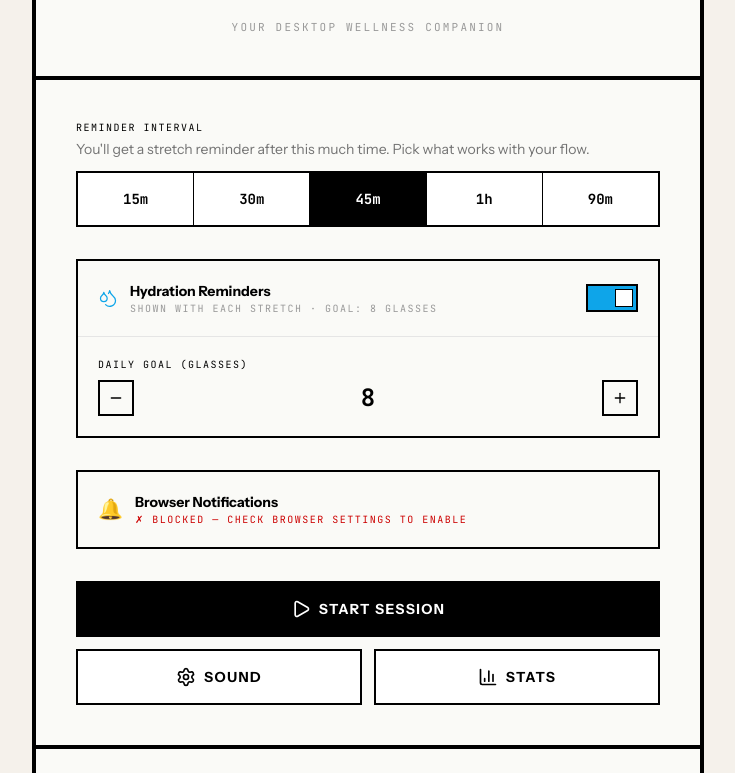
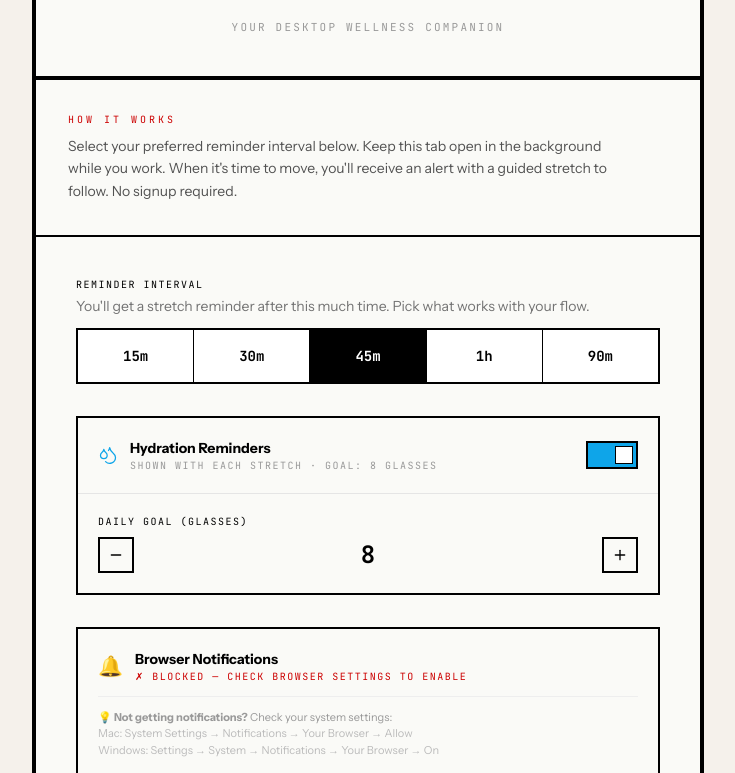
Before and after one commit to SJ9725/stretchcheck, a React (Vite) app: page / in a window 1280 px wide. Shown: the part 207-980 px from the top of the page, without its empty margins (272-1007 px from the left). Built offline with nearby package versions, Linux system fonts and the light colour scheme.

Commit message:
fixed home button

```diff
--- a/src/App.jsx
+++ b/src/App.jsx
@@ -6,7 +6,6 @@ const STRETCHES = [
   { id: 1, name: "Overhead Reach", area: "upper", description: "Stand up, reach both arms overhead, interlace fingers, and stretch upward", duration: 15, fallbackEmoji: "🙆", videoUrl: "https://fitness-app-365.s3.eu-west-1.amazonaws.com/Arm_stretch/Arm+stretch.mp4" },
   { id: 2, name: "Shoulder Rolls", area: "upper", description: "Stand up, roll shoulders backward 5 times, then forward 5 times", duration: 15, fallbackEmoji: "💪", videoUrl: "https://fitness-app-365.s3.eu-west-1.amazonaws.com/Shoulder_shrugs/video_media_01KG8B226QGMN86GP43EKEJMNH.mp4" },
   { id: 3, name: "Torso Twist", area: "core", description: "Stand with feet shoulder-width apart, twist torso left and right alternating", duration: 15, fallbackEmoji: "🔄", videoUrl: "https://fitness-app-365.s3.eu-west-1.amazonaws.com/Torso_twist/Torso+twist.mp4" },
-  { id: 4, name: "Arm Circles", area: "upper", description: "Stand up, extend arms to sides, make small circles forward then backward", duration: 20, fallbackEmoji: "⭕", videoUrl: "https://fitness-app-365.s3.eu-west-1.amazonaws.com/video_media_01KG8B226QGMN86GP43EKEJMNH.mp4" },
   { id: 5, name: "Side Bend", area: "core", description: "Stand tall, reach right arm overhead and bend left, then switch sides", duration: 15, fallbackEmoji: "🤸", videoUrl: "https://fitness-app-365.s3.eu-west-1.amazonaws.com/Side_bend/side+bend.mp4" },
   { id: 6, name: "Neck Rolls", area: "upper", description: "Gently roll head in a circle, 3 times each direction", duration: 15, fallbackEmoji: "🧘", videoUrl: "https://fitness-app-365.s3.eu-west-1.amazonaws.com/neck_rolls/Animate_this_manequin_202601312324_s2zxr.mp4" },
   { id: 7, name: "Chest Opener", area: "upper", description: "Clasp hands behind your back. Squeeze shoulder blades together, lift hands slightly, and open your chest. Hold 15 seconds.", duration: 20, fallbackEmoji: "🫁", videoUrl: "https://fitness-app-365.s3.eu-west-1.amazonaws.com/new-stretches/Chest_Opener_Stretch_Video_Generation.mp4" },
@@ -176,6 +175,7 @@ export default function App() {
   const [isRunning, setIsRunning] = useState(false);
   const [endTime, setEndTime] = useState(null); // timestamp when timer should fire
   const [timeLeft, setTimeLeft] = useState(0); // display only, calculated from endTime
+  const [pausedTimeLeft, setPausedTimeLeft] = useState(null); // stores remaining seconds when paused
   const [currentStretch, setCurrentStretch] = useState(null);
 
   const [soundVolume, setSoundVolume] = useState(0.5);
@@ -400,9 +400,25 @@ export default function App() {
     const now = Date.now();
     setEndTime(now + intervalMinutes * 60 * 1000);
     setTimeLeft(intervalMinutes * 60);
+    setPausedTimeLeft(null);
     setIsRunning(true);
     setMode('running');
     trackEvent('session_started', { interval: intervalMinutes });
+  };
+
+  const togglePause = () => {
+    if (isRunning) {
+      // Pausing: save the current remaining time
+      const remaining = Math.max(0, Math.round((endTime - Date.now()) / 1000));
+      setPausedTimeLeft(remaining);
+      setIsRunning(false);
+    } else {
+      // Resuming: set new endTime based on saved remaining time
+      const remaining = pausedTimeLeft !== null ? pausedTimeLeft : timeLeft;
+      setEndTime(Date.now() + remaining * 1000);
+      setPausedTimeLeft(null);
+      setIsRunning(true);
+    }
   };
 
   const skipStretch = () => { setMode('running'); setCurrentStretch(null); trackEvent('stretch_skipped'); };
@@ -541,6 +557,14 @@ export default function App() {
           <p style={{ ...mono(11, { letterSpacing: '0.2em' }), color: '#999' }}>Your Desktop Wellness Companion</p>
         </div>
 
+        {/* Intro */}
+        <div className="p-6 sm:p-8 border-b-2 border-black">
+          <div style={{ ...mono(10, { letterSpacing: '0.3em' }), color: '#CC0000', marginBottom: 8 }}>How It Works</div>
+          <p className="text-sm text-neutral-600 leading-relaxed" style={{ maxWidth: 540 }}>
+            Select your preferred reminder interval below. Keep this tab open in the background while you work. When it's time to move, you'll receive an alert with a guided stretch to follow. No signup required.
+          </p>
+        </div>
+
         <div className="p-8 sm:p-10 space-y-8">
           {/* Interval */}
           <div className="fade-up fade-up-d1">
@@ -611,6 +635,11 @@ export default function App() {
               {notificationPermission === 'granted' && (
                 <div style={{ color: '#22c55e', fontSize: 24 }}>✓</div>
               )}
+            </div>
+            <div style={{ marginTop: 12, paddingTop: 12, borderTop: '1px solid #eee', fontSize: 11, color: '#999', lineHeight: 1.5 }}>
+              💡 <strong>Not getting notifications?</strong> Check your system settings:<br/>
+              <span style={{ color: '#bbb' }}>Mac: System Settings → Notifications → Your Browser → Allow</span><br/>
+              <span style={{ color: '#bbb' }}>Windows: Settings → System → Notifications → Your Browser → On</span>
             </div>
           </div>
 
@@ -901,13 +930,13 @@ export default function App() {
             )}
 
             <div className="space-y-3">
-              <button onClick={() => setIsRunning(!isRunning)}
+              <button onClick={togglePause}
                 className={`w-full py-4 font-bold text-sm uppercase tracking-widest transition-all flex items-center justify-center gap-2
                   ${isRunning ? 'bg-[#CC0000] text-white border-2 border-[#CC0000] hover:bg-[#990000]' : 'bg-black text-white border-2 border-black hover:bg-white hover:text-black'}`}>
                 {isRunning ? <><Pause className="w-5 h-5" strokeWidth={2} />Pause</> : <><Play className="w-5 h-5" strokeWidth={2} />Resume</>}
               </button>
               <div className="grid grid-cols-3 gap-3">
-                <Btn onClick={() => setMode('setup')} small icon={Settings}>Setup</Btn>
+                <Btn onClick={() => setMode('setup')} small icon={ChevronLeft}>Home</Btn>
                 <Btn onClick={() => setMode('stats')} small icon={BarChart3}>Stats</Btn>
                 <Btn onClick={() => triggerReminder()} small icon={Zap}>Now</Btn>
               </div>
```
